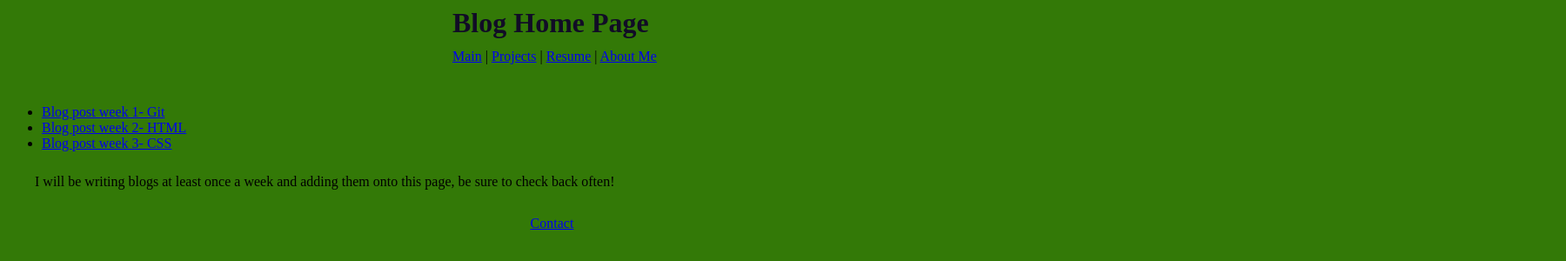
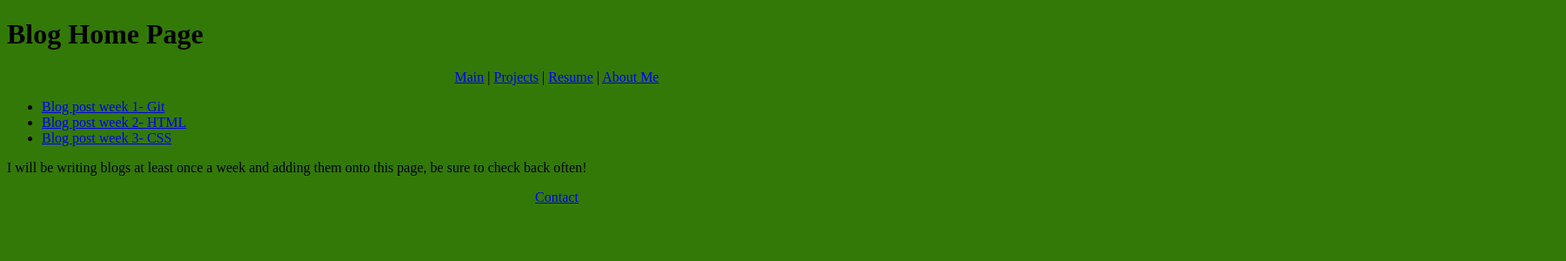
Before and after one commit to tnewcomb0/tnewcomb0.github.io, a plain HTML site: page blog/index.html in a window 1280 px wide. Shown: the whole page at 87% size, 1800 px wide, since content can reach past the window. Drawn offline with Linux system fonts and the light colour scheme.

Commit message:
Fix html and css

```diff
--- a/blog/index.html
+++ b/blog/index.html
@@ -5,7 +5,7 @@
     <title> Blog Index </title>
   </head>
   <body>
-    <h1 class="blogcenter">Blog Home Page</h1>
+    <h1>Blog Home Page</h1>
 
     <section>
       <nav>
@@ -20,17 +20,17 @@
 
 
 
-    <ul class="blogul">
+    <ul>
       <li><a href="http://tnewcomb0.github.io/blog/git.html">Blog post week 1- Git</a></li>
       <li><a href="http://tnewcomb0.github.io/blog/html-reflection.html">Blog post week 2- HTML</a></li>
       <li><a href="http://tnewcomb0.github.io/blog/css-concepts.html">Blog post week 3- CSS</a></li>
     </ul>
 
 
-    <p class="blogp">
+    <p class="textcenter">
       I will be writing blogs at least once a week and adding them onto this page, be sure to check back often!
     </p>
   </body>
-  <footer class="blogfooter">
+  <footer>
     <a href="https://www.facebook.com/trevor.k.newcomb">Contact</a>
 </html>
--- a/stylesheets/default.css
+++ b/stylesheets/default.css
@@ -1,17 +1,10 @@
 h1 {
-    margin: 0 auto;
+    text-align: center
     color: #110c26;
-    position: absolute;
-    display: inline;
-    width: 100%;
-    margin-left: 33%;
 }
 
 nav {
-    margin-left: 40%;
-    position: absolute;
-    margin-top: 3em;
-    width: 50%;
+    text-align: center;
 }
 
 a:visited {
@@ -33,33 +26,10 @@ a:hover {
   font-family: PT Serif;
 }
 
-.smmarginbot {
-  margin-bottom: 4em;
+.text-center {
+  text-align: center;
 }
 
 footer {
-    display: inline;
-    margin-left: 47%;
+    text-align: center;
 }
-
-.blogcenter {
-margin-left:40%;
-}
-
-.blogfooter {
-    display: inline;
-    margin-left: 47%;
-    position: absolute;
-    margin-top: 15em;
-}
-
-.blogp {
-    position: absolute;
-    margin-top: 12em;
-    margin-left: 2em;
-}
-
-.blogul {
-    margin-top: 7em;
-    position: absolute;
-}
```
Also changed, not shown: index.html (+1 -1 lines).
